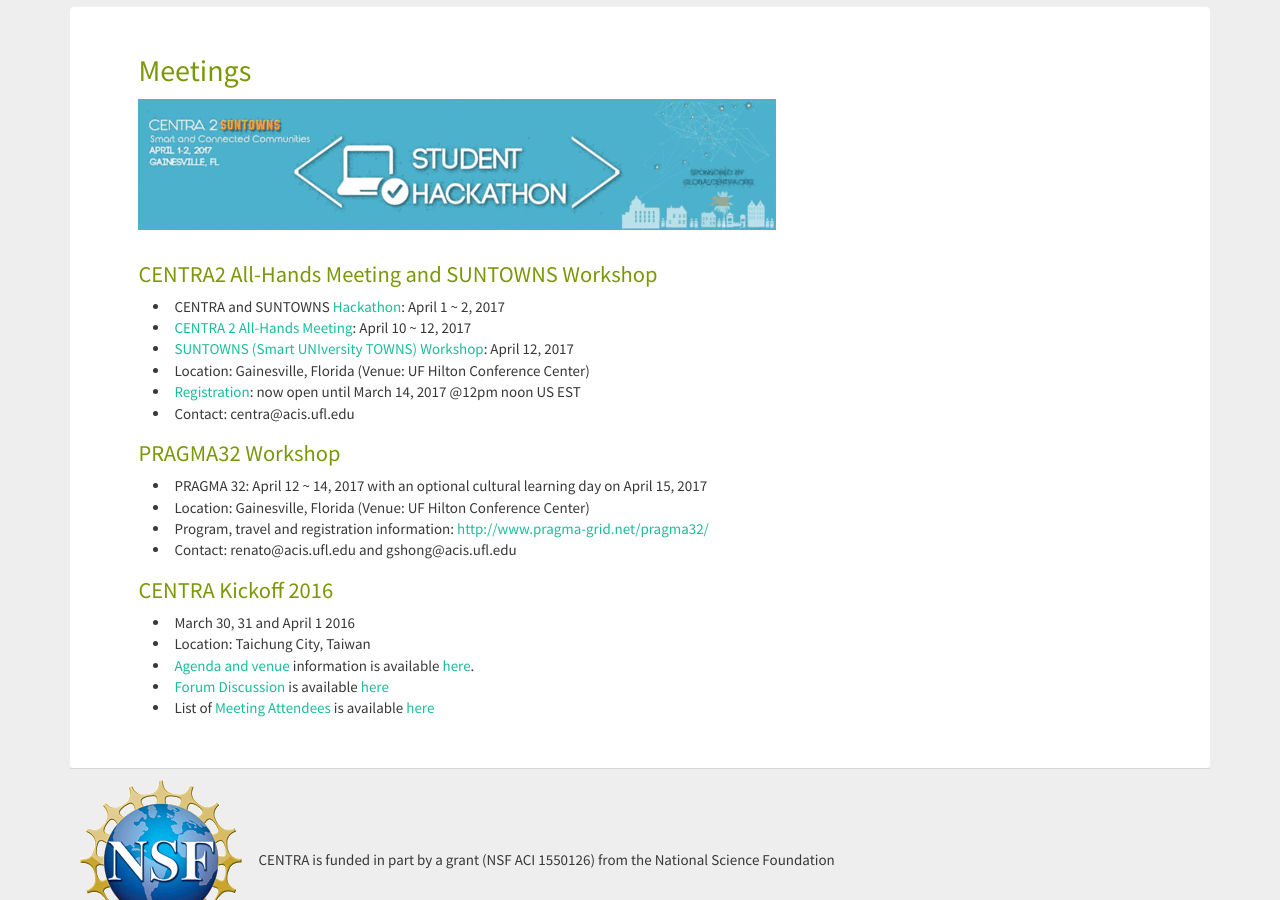
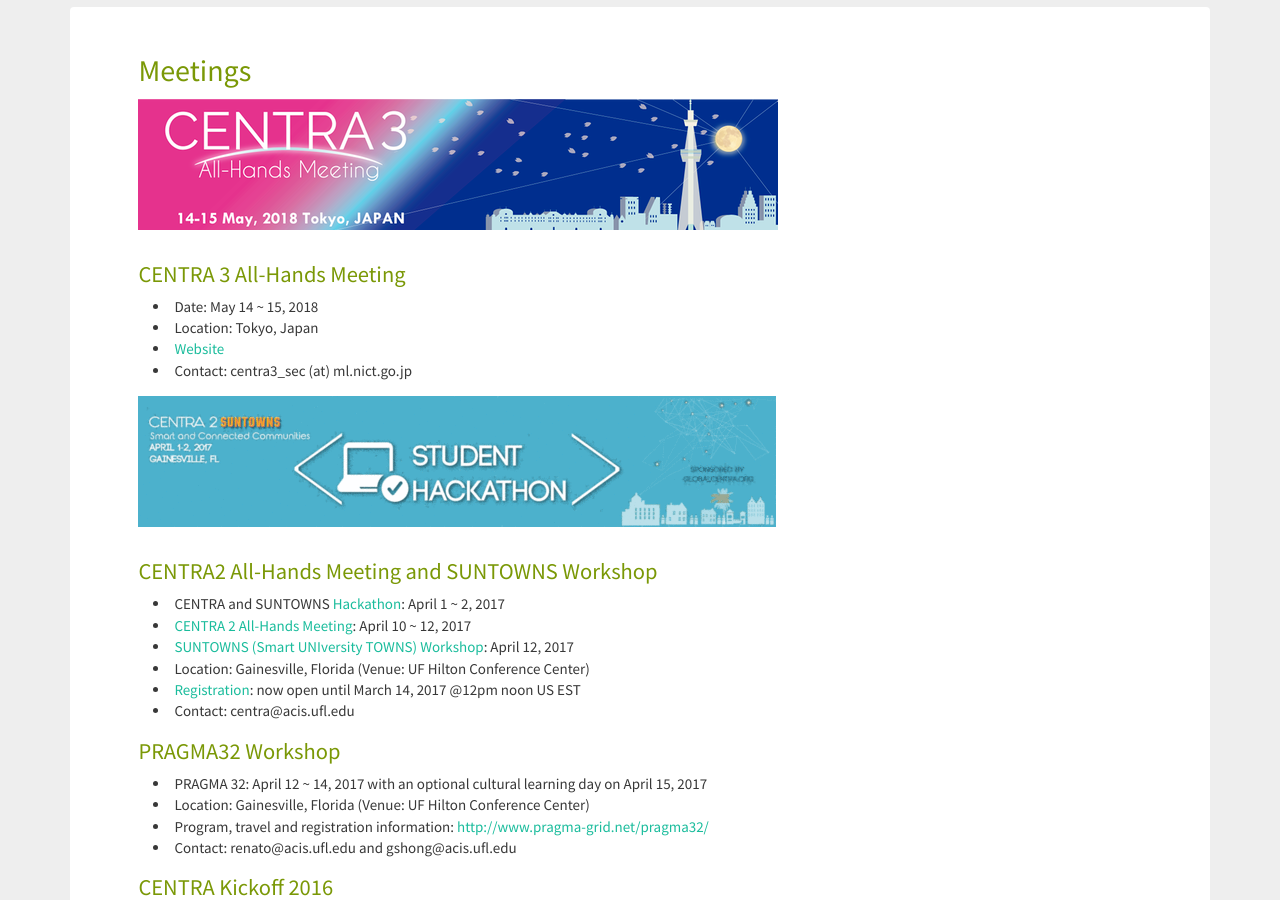
Before and after one commit to hmchou56/centra8, a Jekyll site: the page built from meetings.md, in a window 1280 px wide and 900 px high, scrolled down 305 px. Built offline with Jekyll 4.4.1, drawn with Linux system fonts in a browser that asks for light colours; nearby versions of some CDN libraries.

Commit message:
added centra3 info

```diff
--- a/meetings.md
+++ b/meetings.md
@@ -7,6 +7,16 @@
 ---
 
 # Meetings
+
+<img src="/img/centra3 banner small.png" alt="CENTRA 3 All-Hands" style="float:center; padding: 0 0 1em 0;" class="img-responsive">
+
+### CENTRA 3 All-Hands Meeting
+
+* Date: May 14 ~ 15, 2018
+* Location: Tokyo, Japan
+* [Website](http://www.globalcentra.org/centra3)
+* Contact: centra3_sec (at) ml.nict.go.jp
+<br />
 
 <img src="/img/AprilEventsBanners_all_640px.gif" alt="CENTRA PRAGMA" style="float:center; padding: 0 0 1em 0;" class="img-responsive">
 
```
